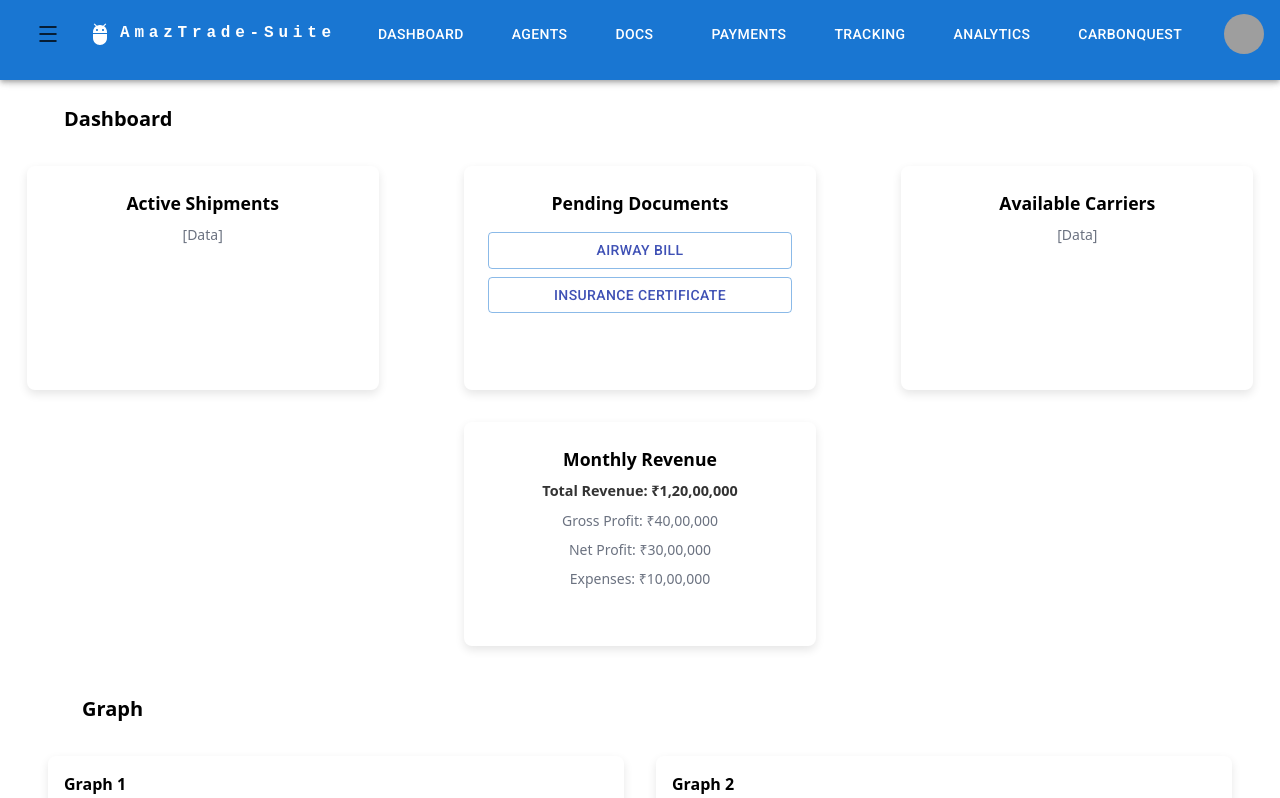
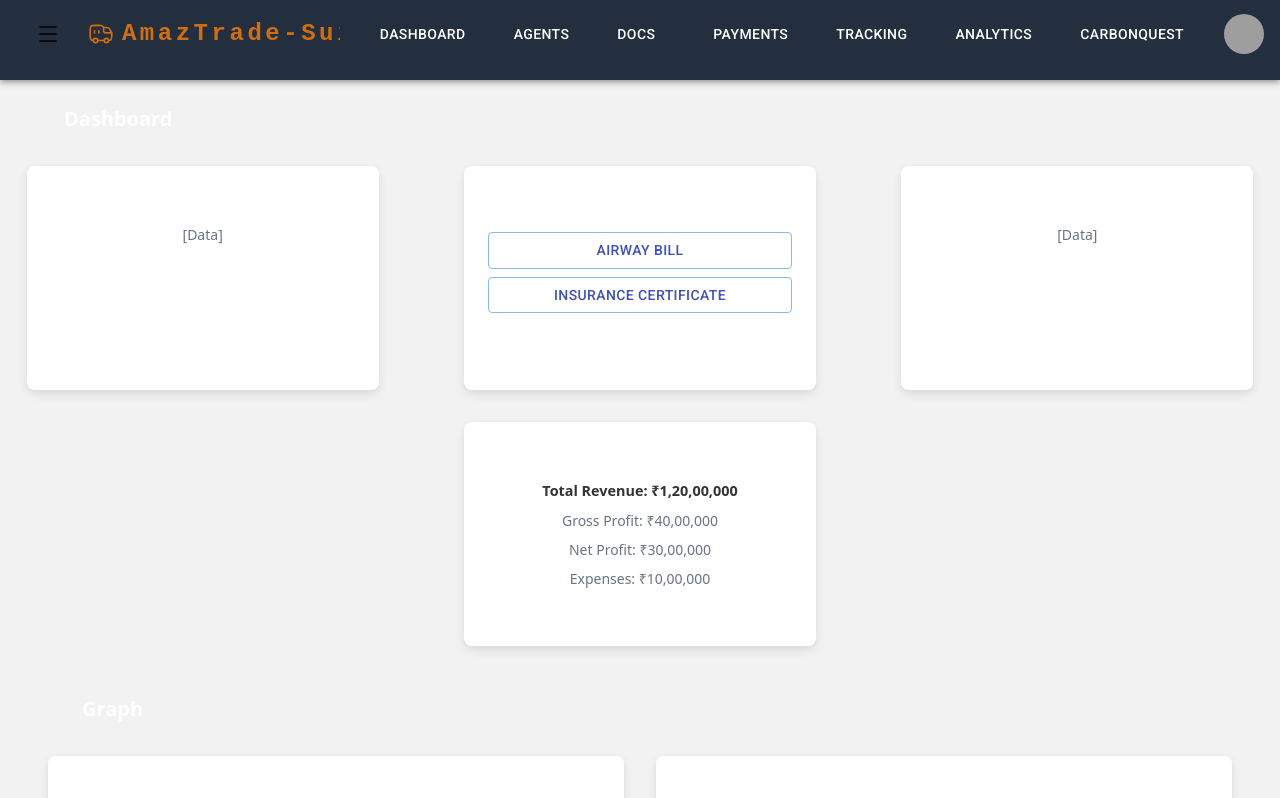
Before and after one commit to THUNDERBLD/Amazon_Hackathon, a React (Vite) app: page /dashboard in a window 1280 px wide. Shown: the top 798 px of the page. Built offline with nearby package versions, Linux system fonts and the light colour scheme; grey boxes are pictures that could not be loaded.

Commit message:
UI Updated

```diff
--- a/src/Components/ResponsiveAppBar.jsx
+++ b/src/Components/ResponsiveAppBar.jsx
@@ -46,14 +46,34 @@ function ResponsiveAppBar() {
     setAnchorElUser(null);
   };
 
+  const TruckIcon = ({ sx }) => (
+    <Box
+      component="svg"
+      xmlns="http://www.w3.org/2000/svg"
+      viewBox="0 0 24 24"
+      sx={{ width: "2 rem", height: "2rem", color: "#d16e11", ...sx }}
+      fill="none"
+    >
+      <path d="M10 9V11" stroke="currentColor" strokeWidth="1.5" strokeLinecap="round" />
+      <circle cx="17" cy="18" r="2" stroke="currentColor" strokeWidth="1.5" />
+      <circle cx="7" cy="18" r="2" stroke="currentColor" strokeWidth="1.5" />
+      <path d="M5 17.9724C3.90328 17.9178 3.2191 17.7546 2.73223 17.2678C2 16.5355 2 15.357 2 13V9C2 6.64298 2 5.46447 2.73223 4.73223C3.46447 4 4.64298 4 7 4H10.3C11.4168 4 11.9752 4 12.4271 4.14683C13.3404 4.44358 14.0564 5.15964 14.3532 6.07295C14.5 6.52485 14.5 7.08323 14.5 8.2C14.5 8.94451 14.5 9.31677 14.5979 9.61803C14.7957 10.2269 15.2731 10.7043 15.882 10.9021C16.1832 11 16.5555 11 17.3 11H22V13C22 15.357 22 16.5355 21.2678 17.2678C20.7809 17.7546 20.0967 17.9178 19 17.9724M9 18H15" stroke="currentColor" strokeWidth="1.5" strokeLinecap="round" strokeLinejoin="round" />
+      <path d="M14.5 6H16.3212C17.7766 6 18.5042 6 19.0964 6.35371C19.6886 6.70742 20.0336 7.34811 20.7236 8.6295L22 11" stroke="currentColor" strokeWidth="1.5" strokeLinecap="round" strokeLinejoin="round" />
+      <path d="M6 9V11" stroke="currentColor" strokeWidth="1.5" strokeLinecap="round" />
+    </Box>
+  );
+
+
+
   return (
-    <AppBar position="static" sx={{ height: "80px", paddingX: 2 , width: "full"}}>
+    <AppBar position="static" sx={{ height: "80px", paddingX: 2, width: "full", backgroundColor: "#232f3e" }}>
+
       <Toolbar disableGutters>
         {/* Sidebar Button */}
         <TemporaryDrawer />
 
         {/* Logo */}
-        <AdbIcon sx={{ display: { xs: "none", md: "flex" }, ml: 1, mr: 1 }} />
+        <TruckIcon sx={{ display: { xs: "none", md: "flex" }, ml: 1, mr: 1 }} />
         <Typography
           variant="h6"
           noWrap
@@ -63,10 +83,10 @@ function ResponsiveAppBar() {
             display: { xs: "none", md: "flex" },
             fontFamily: "monospace",
             fontWeight: 700,
-            letterSpacing: ".3rem",
-            color: "inherit",
+            letterSpacing: ".22rem",
+            color: "#d16e11",
             textDecoration: "none",
-            fontSize: "1rem",
+            fontSize: "1.5rem",
             mr: 2,
           }}
         >
--- a/src/pages/Agents.jsx
+++ b/src/pages/Agents.jsx
@@ -124,6 +124,7 @@ const Agents = () => {
   };
 
   return (
+    <div style={{ backgroundColor: "#f2f2f2", minHeight: "100vh", color: "#ffffff" }}>
     <div>
       <ResponsiveAppBar />
       <div style={{
@@ -131,6 +132,7 @@ const Agents = () => {
         marginTop: "30px",
         fontSize: "24px",
         fontWeight: "bold",
+        color : "#000000",
       }}>
         Millions of Vendors at One Simple Search
       </div>
@@ -432,6 +434,7 @@ const Agents = () => {
 
       <Chatbot />
     </div>
+    </div>
   );
 };
 
--- a/src/pages/Analytics.jsx
+++ b/src/pages/Analytics.jsx
@@ -80,6 +80,7 @@ function Analytics() {
 
   return (
     <>
+    <div style={{ backgroundColor: "#f2f2f2", minHeight: "100vh", color: "#ffffff" }}>
       <ResponsiveAppBar />
 
       {/* Metrics Row */}
@@ -340,6 +341,7 @@ function Analytics() {
       </Box>
 
       <Chatbot />
+      </div>
     </>
   );
 }
--- a/src/pages/CarbonQuest.jsx
+++ b/src/pages/CarbonQuest.jsx
@@ -64,6 +64,7 @@ function CarbonQuest() {
   ];
 
   return (
+    <div style={{ backgroundColor: "#f2f2f2", minHeight: "100vh", color: "#ffffff" }}>
     <div className="min-h-screen bg-gray-50">
       <ResponsiveAppBar />
 
@@ -189,6 +190,7 @@ function CarbonQuest() {
         </div>
       </div>
     </div>
+    </div>
   );
 }
 
--- a/src/pages/ChatInterface.jsx
+++ b/src/pages/ChatInterface.jsx
@@ -63,6 +63,7 @@ const ChatInterface = () => {
   };
 
   return (
+    <div style={{ backgroundColor: "#f2f2f2", minHeight: "100vh", color: "#ffffff" }}>
     <div className="flex items-center justify-center bg-gray-100 h-screen">
       <div className="w-full max-w-2xl bg-white rounded-xl shadow-lg">
         {/* Header */}
@@ -176,6 +177,7 @@ const ChatInterface = () => {
         </Card>
       </div>
     </div>
+    </div>
   );
 };
 
--- a/src/pages/Dashboard.jsx
+++ b/src/pages/Dashboard.jsx
@@ -19,6 +19,7 @@ const sampleData = [
 function Dashboard() {
   return (
     <>
+    <div style={{ backgroundColor: "#f2f2f2", minHeight: "100vh", color: "#ffffff" }}>
       <div className="w-[100%]">
         <ResponsiveAppBar />
       </div>
@@ -287,6 +288,7 @@ function Dashboard() {
 
       {/* Chatbot in the bottom-right corner */}
       <Chatbot />
+      </div>
     </>
   );
 }
--- a/src/pages/Docs.jsx
+++ b/src/pages/Docs.jsx
@@ -9,6 +9,7 @@ import { Link } from "react-router-dom";
 function Docs() {
   return (
     <>
+    <div style={{ backgroundColor: "#f2f2f2", minHeight: "100vh", color: "#ffffff" }}>
       <ResponsiveAppBar /> {/* Navbar */}
 
       {/* Active Delivery Request Heading */}
@@ -357,6 +358,7 @@ function Docs() {
 
       {/* Chatbot */}
       <Chatbot />
+      </div>
     </>
   );
 }
--- a/src/pages/LoginPage.jsx
+++ b/src/pages/LoginPage.jsx
@@ -35,6 +35,7 @@ function LoginPage() {
   };
 
   return (
+    <div style={{ backgroundColor: "#f2f2f2", minHeight: "100vh", color: "#ffffff" }}>
     <Container maxWidth="lg" sx={{ mt: 4, mb: 4 }}>
       <Grid container spacing={3}>
         {/* Login Card */}
@@ -221,6 +222,7 @@ function LoginPage() {
         </Grid>
       </Grid>
     </Container>
+    </div>
   );
 }
 
--- a/src/pages/Payments.jsx
+++ b/src/pages/Payments.jsx
@@ -56,6 +56,7 @@ function Dashboard() {
 
   return (
     <>
+    <div style={{ backgroundColor: "#f2f2f2", minHeight: "100vh", color: "#ffffff" }}>
       <ResponsiveAppBar />
 
       {/* Dashboard Heading */}
@@ -124,6 +125,7 @@ function Dashboard() {
           ))}
         </div>
       </div>
+      </div>
     </>
   );
 }
--- a/src/pages/Tracking.jsx
+++ b/src/pages/Tracking.jsx
@@ -271,8 +271,8 @@ const Dashboard = () => {
   const deliveries = [
     {
       id: 1,
-      orderNumber: "ORD12345",
-      currentLocation: "Berlin",
+      orderNumber: "ORD-20241124-X7K4Q9",
+      currentLocation: "Japan",
       estimatedDeliveryTime: "2024-12-01",
       delayStatus: "Delayed",
       status: "In Transit",
@@ -280,7 +280,7 @@ const Dashboard = () => {
     },
     {
       id: 2,
-      orderNumber: "ORD67890",
+      orderNumber: "ORD-20241124-Z8J5M2",
       currentLocation: "Munich",
       estimatedDeliveryTime: "2024-12-05",
       delayStatus: "",
@@ -433,6 +433,7 @@ const Dashboard = () => {
   };
 
   return (
+    <div style={{ backgroundColor: "#f2f2f2", minHeight: "100vh", color: "#ffffff" }}>
     <div className="min-h-screen bg-gray-50">
       <ResponsiveAppBar />
 
@@ -476,6 +477,7 @@ const Dashboard = () => {
         </div>
       </div>
     </div>
+    </div>
   );
 };
 
```
